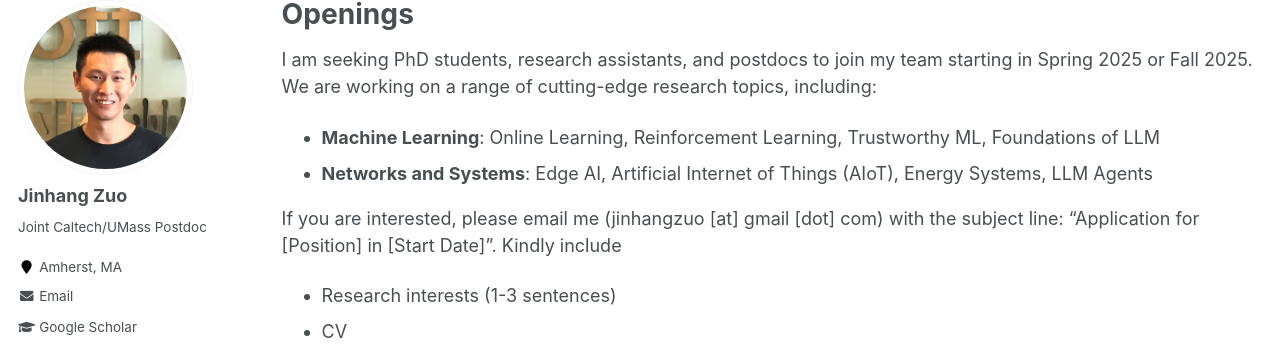
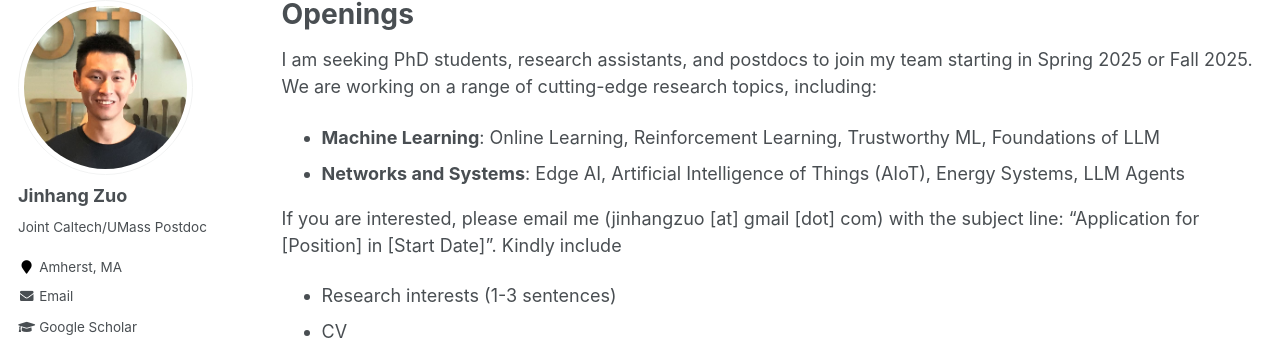
Before and after one commit to jhzuo/jhzuo.github.io, a Jekyll site: the page built from _pages/openings.md, in a window 1280 px wide. Shown: the part 118-473 px from the top of the page. Built offline with Jekyll 4.4.1, drawn with Linux system fonts in a browser that asks for light colours.

Commit message:
Update openings.md

```diff
--- a/_pages/openings.md
+++ b/_pages/openings.md
@@ -7,7 +7,7 @@ author_profile: true
 
 I am seeking PhD students, research assistants, and postdocs to join my team starting in Spring 2025 or Fall 2025. We are working on a range of cutting-edge research topics, including:
 - **Machine Learning**: Online Learning, Reinforcement Learning, Trustworthy ML, Foundations of LLM
-- **Networks and Systems**: Edge AI, Artificial Internet of Things (AIoT), Energy Systems, LLM Agents
+- **Networks and Systems**: Edge AI, Artificial Intelligence of Things (AIoT), Energy Systems, LLM Agents
 
 If you are interested, please email me (jinhangzuo [at] gmail [dot] com) with the subject line: “Application for [Position] in [Start Date]”. Kindly include
 - Research interests (1-3 sentences)
```
